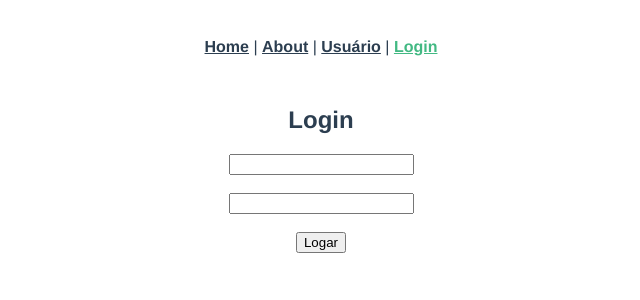
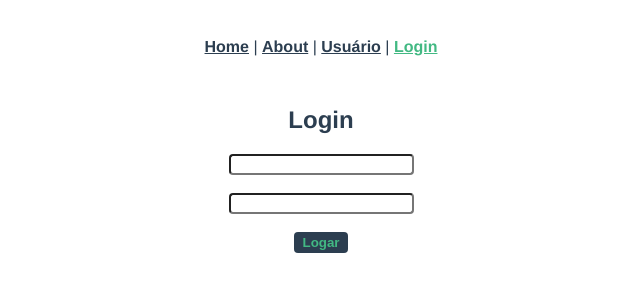
Before and after one commit to CarolinaMargiotti/topicosespeciaisFrontVue, a Vue app: page /#/login in a window 1280 px wide. Shown: the top 300 px of the page, without its empty margins (319-959 px from the left). Built offline with nearby package versions, Linux system fonts and the light colour scheme.

Commit message:
adicionado css

```diff
--- a/src/App.vue
+++ b/src/App.vue
@@ -19,6 +19,18 @@
 	color: #2c3e50;
 }
 
+input {
+	border-radius: 4px;
+}
+
+button {
+	font-weight: bold;
+	color: #42b983;
+	background-color: #2c3e50;
+	border-radius: 4px;
+	border-color: transparent;
+}
+
 nav {
 	padding: 30px;
 }
```
